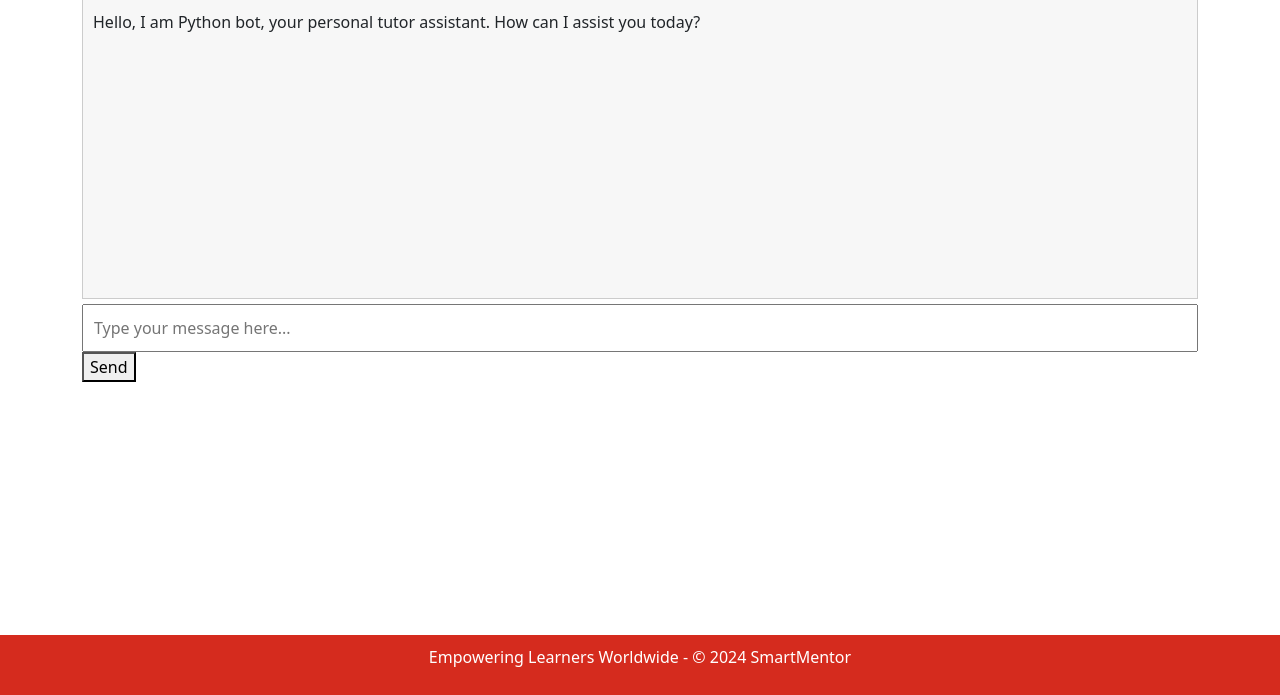
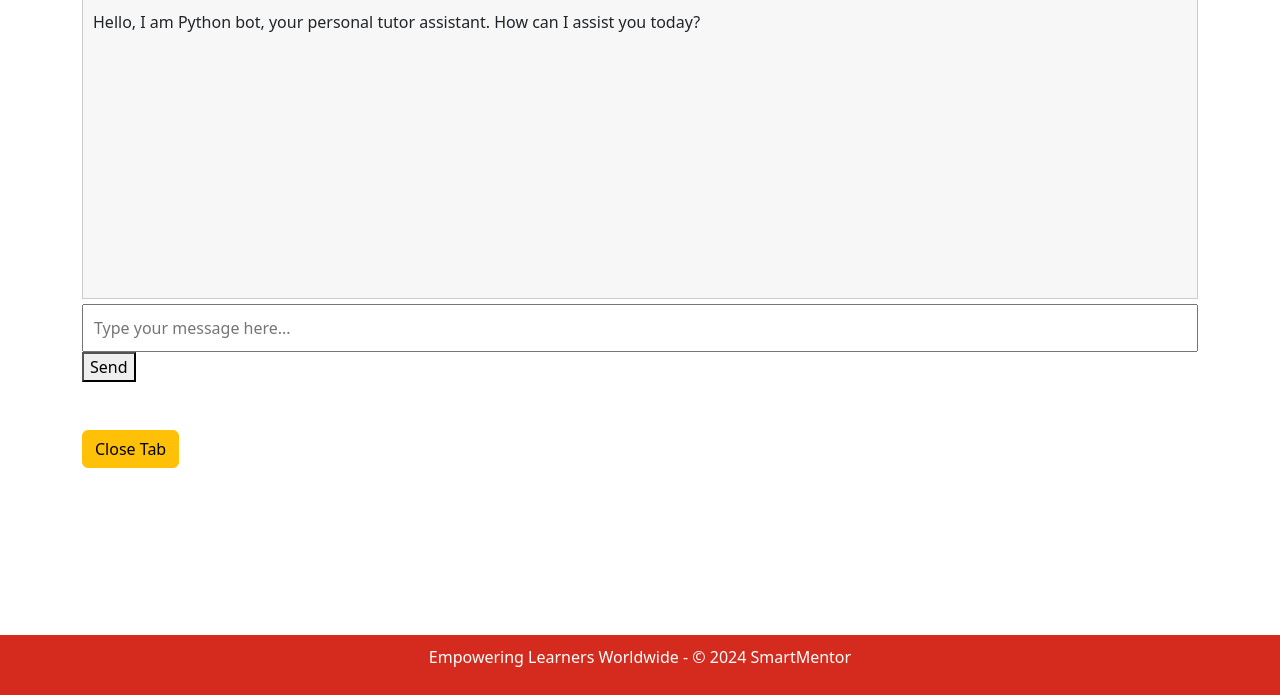
Before and after one commit to carvalho-pereira-diogo/SmartMentor, a Django app: page /chat_with_tutor/1/ in a window 1280 px wide. Shown: the part 105-800 px from the top of the page. Run offline with Django 5.2, Linux system fonts and the light colour scheme; data comes from the database, SQL or seed files in the repository.

Commit message:
close-tab button

```diff
--- a/SmartMentor/app/templates/app/chat_with_tutor.html
+++ b/SmartMentor/app/templates/app/chat_with_tutor.html
@@ -17,6 +17,11 @@ Chat with {{ tutor.name }}
     </div>
 </div>
 
+<!-- Create me a close tab button-->
+<div class="container mt-5">
+    <button onclick="window.close()" class="btn btn-warning">Close Tab</button>
+</div>
+
 {% load static %}
 <script src="{% static 'js/chat.js' %}"></script>
 {% endblock %}
```
